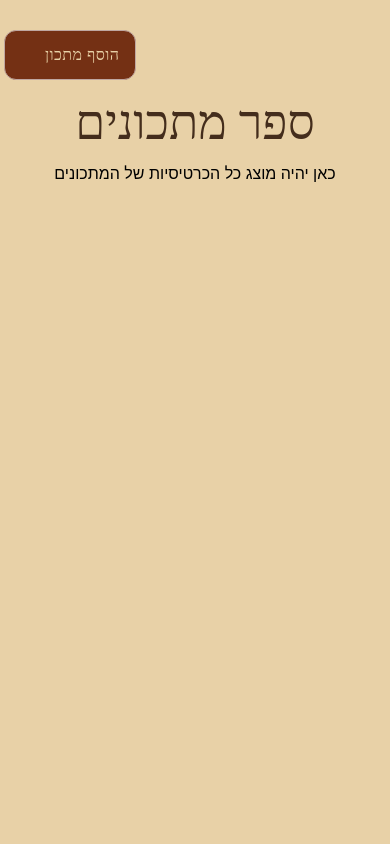
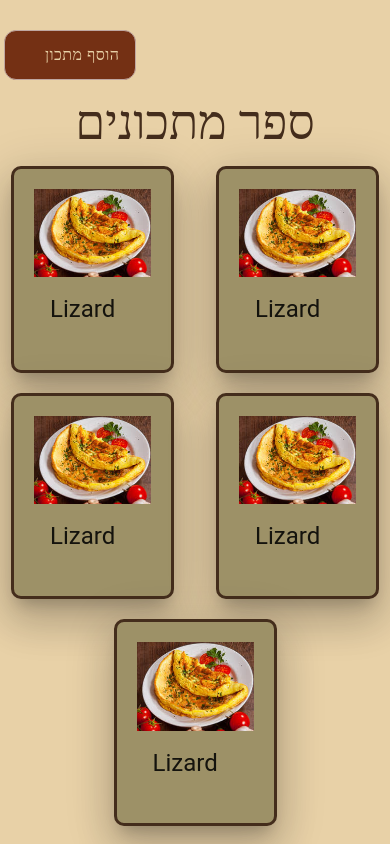
Before and after one commit to ilayadmoni/IlayProject1, a React (Create React App) app in the folder frontend/: page / in a window 390 px wide. Built offline with nearby package versions, Linux system fonts and the light colour scheme; some icons are missing; a web font is replaced by a local one.

Commit message:
working on cards

```diff
--- a/frontend/src/components/card/Card.js
+++ b/frontend/src/components/card/Card.js
@@ -0,0 +1,49 @@
+import * as React from 'react';
+import Card from '@mui/material/Card';
+import CardContent from '@mui/material/CardContent';
+import CardMedia from '@mui/material/CardMedia';
+import Typography from '@mui/material/Typography';
+import CardActionArea from '@mui/material/CardActionArea';
+
+const styleCard = {
+  width: {
+    xs: '30vw',   // mobile
+    sm: '70vw',   // small tablets
+    md: '500px',  // desktops and up
+  },
+    height: {
+    xs: 'auto',     // Let content determine height on mobile
+    sm: 'auto',     // Still flexible for tablets
+    md: '500px',    // Fixed height for desktop
+  },
+  maxWidth: '500px',
+  maxHeight: '500px',
+  bgcolor: '#9D9167',
+  border: '3px solid #442d1c',
+  boxShadow: 24,
+  borderRadius: '10px',
+  padding: '20px',
+  margin: 'auto'
+};
+
+
+export default function CardComponent() {
+  return (
+    <Card sx={styleCard}>
+
+      <CardActionArea>
+        <CardMedia
+          component="img"
+          image="/Omlet.jpg"
+
+        />
+        <CardContent>
+          <Typography gutterBottom variant="h5" component="div">
+            Lizard
+          </Typography>
+
+        </CardContent>
+      </CardActionArea>
+    </Card>
+  );
+}
--- a/frontend/src/pages/Addreciepe/Addreciepe.js
+++ b/frontend/src/pages/Addreciepe/Addreciepe.js
@@ -32,7 +32,7 @@ const [pictureOfReciepe, setPictureOfReciepe] = useState(null);
     formData.append("OrderReciepe", orderReciepe);
 
     try {
-      const response = await axios.post('http://localhost:3000/postreciepe', formData, {
+      const response = await axios.post('http://192.168.66.135:3000/postreciepe', formData, {
         headers: {
           'Content-Type': 'multipart/form-data',
         },
--- a/frontend/src/pages/Homepage.css
+++ b/frontend/src/pages/Homepage.css
@@ -0,0 +1,18 @@
+.homepagestyle {
+    width: 98%;
+    display: flex;
+    flex-wrap: wrap;         /* Allow wrapping to new lines */
+    flex-direction: row;
+    gap: 100px;
+    font-family: 'My-font';
+}
+
+/* Responsive styles for mobile devices */
+@media (max-width: 600px) {
+    .homepagestyle {
+        width: 100%;
+        flex-direction: row;
+        gap: 20px;
+        padding: 1px;
+    }
+}
--- a/frontend/src/pages/Homepage.js
+++ b/frontend/src/pages/Homepage.js
@@ -1,9 +1,18 @@
-
+import './Homepage.css';
+import CardComponent from '../components/card/Card.js'
 
 function Homepage() {
   return (
 
-    <div> כאן יהיה  מוצג כל הכרטיסיות של המתכונים</div>
+    <div className="homepagestyle">
+    <CardComponent/>
+    <CardComponent/>
+    <CardComponent/>
+    <CardComponent/>
+    <CardComponent/>
+
+
+   </div>
   )
 }
 
```
Also changed, not shown: frontend/public/Omlet.jpg (added), 1 other file (tests, documents, lock files or other folders).
